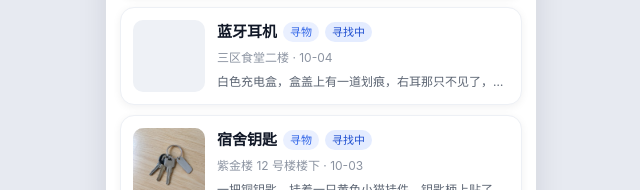
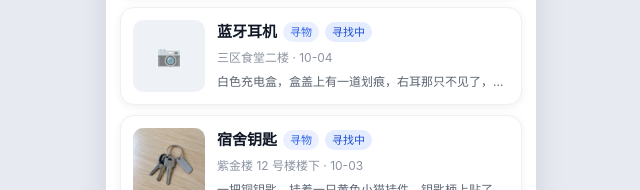
Before and after one commit to zzl3141/102401231-102401228, a website: page index.html in a window 1280 px wide. Shown: the part 509-699 px from the top of the page, 319-959 px from the left. Drawn offline with Linux system fonts and the light colour scheme.

Commit message:
style: 补齐触摸按压反馈与空图片占位

```diff
--- a/css/components.css
+++ b/css/components.css
@@ -31,6 +31,18 @@
   background: var(--bg-2);
 }
 .item-thumb img { width: 100%; height: 100%; object-fit: cover; }
+
+/* 没有图片的条目：占位符图标，避免空白卡片看起来像坏掉了 */
+.item-thumb:empty::after {
+  content: '\1F4F7';
+  display: flex;
+  align-items: center;
+  justify-content: center;
+  height: 100%;
+  font-size: 20px;
+  color: var(--muted-2);
+  opacity: .55;
+}
 
 .item-main { flex: 1 1 auto; min-width: 0; }
 .item-title-row { display: flex; align-items: center; gap: 6px; }
@@ -340,3 +352,17 @@ textarea.input { min-height: 88px; resize: vertical; }
 .rel-row .rel-title { flex: 0 1 auto; font-weight: 600; color: var(--ink); }
 .rel-row .rel-meta { flex: 1 1 auto; min-width: 0; color: var(--muted); font-size: 12px; }
 .rel-row .rel-arrow { flex: 0 0 auto; color: var(--muted-2); }
+
+/* ---------- 触摸 / 点击反馈 ----------
+   移动端没有 hover，按下时给一点下沉反馈，让点击更「有手感」；
+   同时去掉默认的蓝色点击高亮，避免点一下闪蓝。 */
+.card, .btn, .tab, .chip, .seg > *, .nav-back, .rel-row {
+  -webkit-tap-highlight-color: transparent;
+}
+.item-card:active { transform: translateY(0) scale(.985); }
+.btn:active:not(:disabled) { transform: scale(.97); }
+.tab:active { opacity: .65; }
+.chip:active { opacity: .65; }
+.seg > *:active { opacity: .7; }
+.nav-back:active { background: var(--bg-2); }
+.rel-row:active { background: var(--bg-2); }
```
